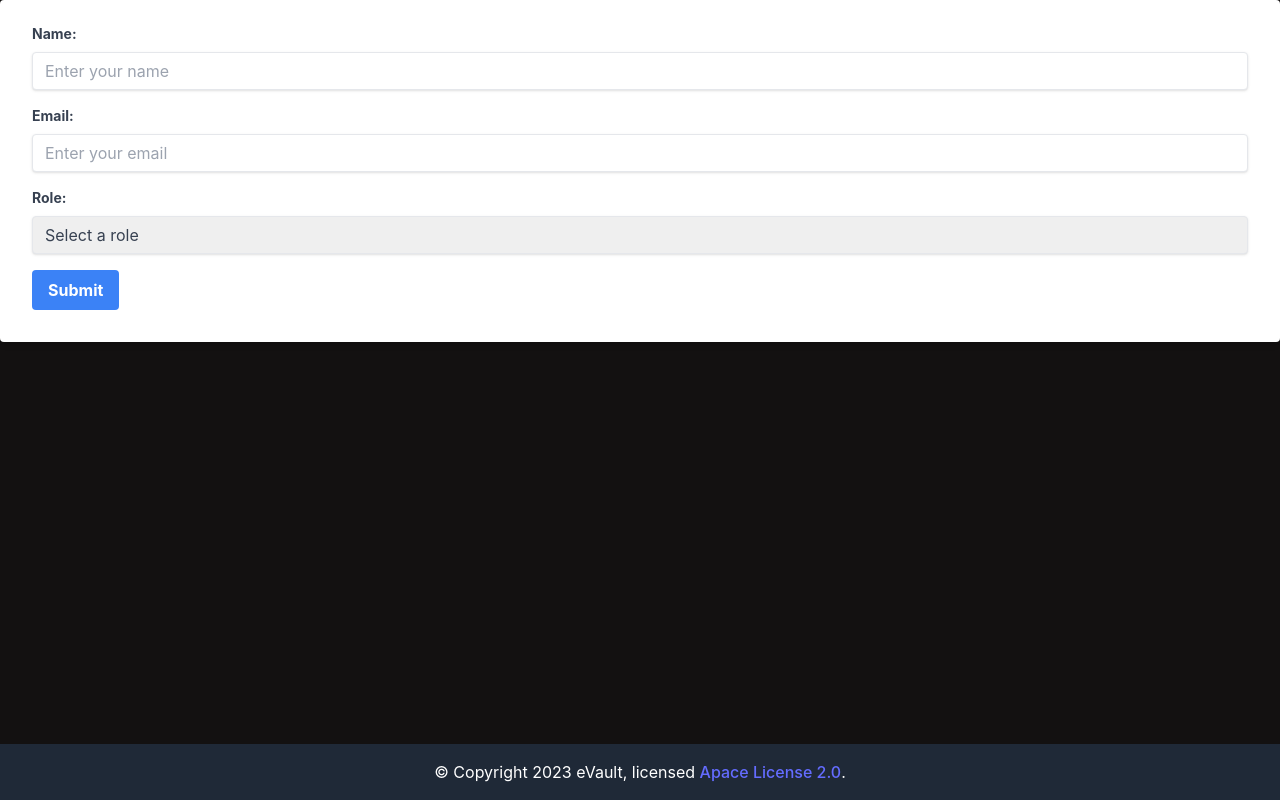
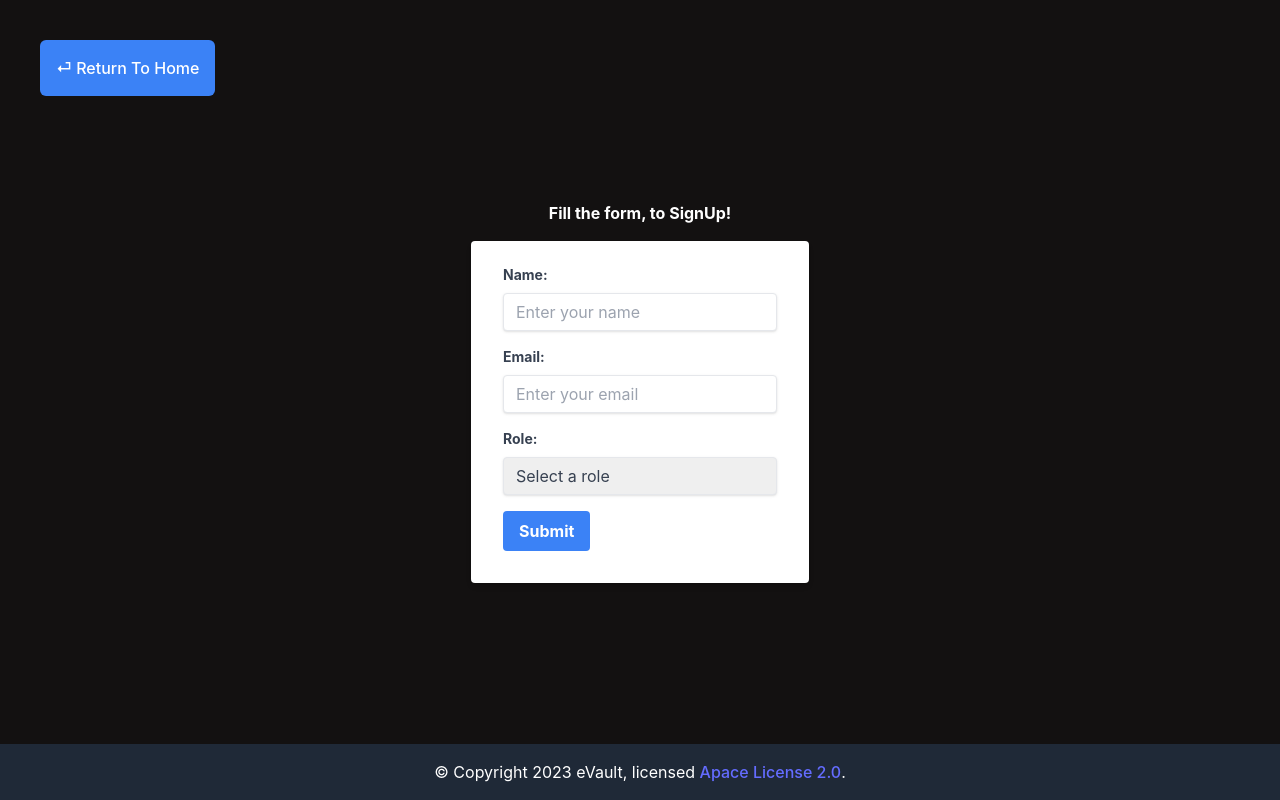
Before and after one commit to deadaf/evault, a React (Vite) app in the folder frontend/: page /signup in a window 1280 px wide. Built offline with nearby package versions, Linux system fonts and the light colour scheme.

Commit message:
feat: add return Home btn to signup page

```diff
--- a/frontend/src/pages/Signup.jsx
+++ b/frontend/src/pages/Signup.jsx
@@ -1,6 +1,7 @@
 import { useState } from "react";
 import { useNavigate } from "react-router-dom";
 import { BACKEND_URL } from "../consts";
+import GoHome from "../components/goHome";
 
 const Signup = () => {
   const [name, setName] = useState("");
@@ -52,9 +53,13 @@ const Signup = () => {
   };
 
   return (
+    <div>
+      <GoHome />
+      <div className="flex h-screen flex-col items-center justify-center gap-4">
+        <p className="font-bold text-white">Fill the form, to SignUp!</p>
         <form
           onSubmit={handleSubmit}
-      className="mb-4 rounded bg-white px-8 pb-8 pt-6 shadow-md"
+          className="mb-4  rounded bg-white px-8 pb-8 pt-6 shadow-md"
         >
           <div className="mb-4">
             <label
@@ -116,6 +121,8 @@ const Signup = () => {
             </button>
           </div>
         </form>
+      </div>
+    </div>
   );
 };
 
```
Lines whose indentation alone changed are shown as unchanged.
